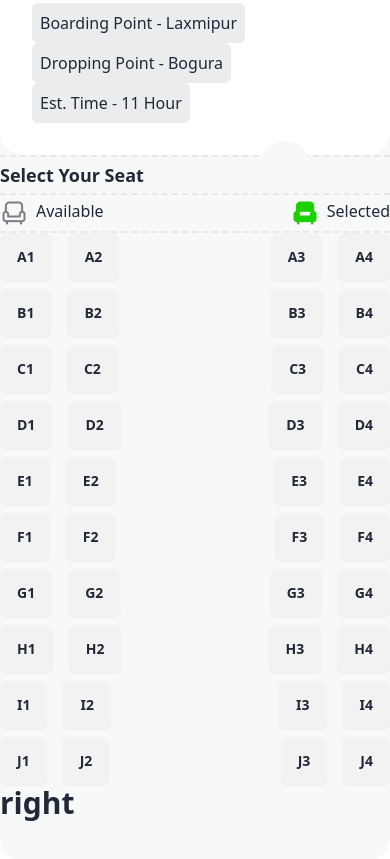
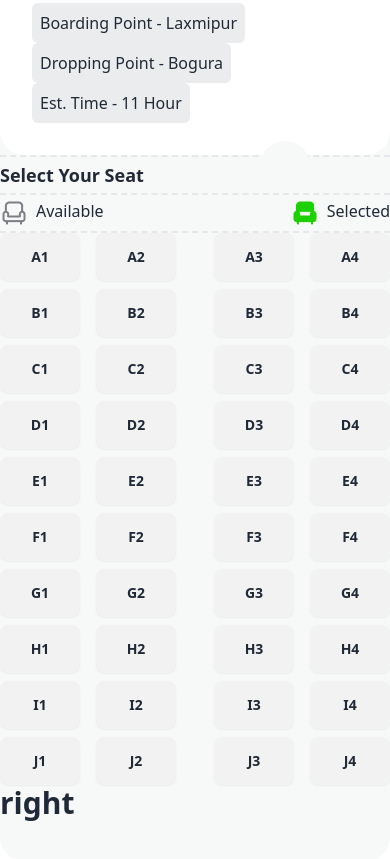
Before and after one commit to asif12018/Bus-service-website, a plain HTML site: page index.html in a window 390 px wide. Shown: the part 2267-3126 px from the top of the page. Drawn offline with nearby package versions, Linux system fonts and the light colour scheme.

Commit message:
minor css edit from seat map

```diff
--- a/index.html
+++ b/index.html
@@ -255,130 +255,130 @@
                                 <!-- A seat -->
                                 <li class="flex justify-between">
                                     <div class="flex gap-4">
-                                        <button class="btn md:w-[110px] ">A1</button>
-                                        <button class="btn  md:w-[110px]">A2</button>
+                                        <button class="btn w-[80px] md:w-[110px] ">A1</button>
+                                        <button class="btn w-[80px]  md:w-[110px]">A2</button>
                                     </div>
 
                                     <div class="flex gap-4">
-                                        <button class="btn  md:w-[110px]">A3</button>
-                                        <button class="btn  md:w-[110px]">A4</button>
+                                        <button class="btn w-[80px]  md:w-[110px]">A3</button>
+                                        <button class="btn w-[80px]  md:w-[110px]">A4</button>
                                     </div>
                                 </li>
 
                                 <!-- B seat -->
                                 <li class="flex justify-between">
                                     <div class="flex gap-4">
-                                        <button class="btn md:w-[110px] ">B1</button>
-                                        <button class="btn  md:w-[110px]">B2</button>
+                                        <button class="btn w-[80px]  md:w-[110px]">B1</button>
+                                        <button class="btn w-[80px]  md:w-[110px]">B2</button>
                                     </div>
 
                                     <div class="flex gap-4">
-                                        <button class="btn  md:w-[110px]">B3</button>
-                                        <button class="btn  md:w-[110px]">B4</button>
+                                        <button class="btn w-[80px]  md:w-[110px]">B3</button>
+                                        <button class="btn w-[80px]  md:w-[110px]">B4</button>
                                     </div>
                                 </li>
 
                                 <!-- C seat -->
                                 <li class="flex justify-between">
                                     <div class="flex gap-4">
-                                        <button class="btn md:w-[110px] ">C1</button>
-                                        <button class="btn  md:w-[110px]">C2</button>
+                                        <button class="btn w-[80px]  md:w-[110px]">C1</button>
+                                        <button class="btn w-[80px]  md:w-[110px]">C2</button>
                                     </div>
 
                                     <div class="flex gap-4">
-                                        <button class="btn  md:w-[110px]">C3</button>
-                                        <button class="btn  md:w-[110px]">C4</button>
+                                        <button class="btn w-[80px]  md:w-[110px]">C3</button>
+                                        <button class="btn w-[80px]  md:w-[110px]">C4</button>
                                     </div>
                                 </li>
 
                                 <!-- D seat -->
                                 <li class="flex justify-between">
                                     <div class="flex gap-4">
-                                        <button class="btn md:w-[110px] ">D1</button>
-                                        <button class="btn  md:w-[110px]">D2</button>
+                                        <button class="btn w-[80px]  md:w-[110px]">D1</button>
+                                        <button class="btn w-[80px]  md:w-[110px]">D2</button>
                                     </div>
 
                                     <div class="flex gap-4">
-                                        <button class="btn  md:w-[110px]">D3</button>
-                                        <button class="btn  md:w-[110px]">D4</button>
+                                        <button class="btn w-[80px]  md:w-[110px]">D3</button>
+                                        <button class="btn w-[80px]  md:w-[110px]">D4</button>
                                     </div>
                                 </li>
 
                                 <!-- E seat -->
                                 <li class="flex justify-between">
                                     <div class="flex gap-4">
-                                        <button class="btn md:w-[110px] ">E1</button>
-                                        <button class="btn  md:w-[110px]">E2</button>
+                                        <button class="btn w-[80px]  md:w-[110px]">E1</button>
+                                        <button class="btn w-[80px]  md:w-[110px]">E2</button>
                                     </div>
 
                                     <div class="flex gap-4">
-                                        <button class="btn  md:w-[110px]">E3</button>
-                                        <button class="btn  md:w-[110px]">E4</button>
+                                        <button class="btn w-[80px]  md:w-[110px]">E3</button>
+                                        <button class="btn w-[80px]  md:w-[110px]">E4</button>
                                     </div>
                                 </li>
 
                                 <!-- F seat -->
                                 <li class="flex justify-between">
                                     <div class="flex gap-4">
-                                        <button class="btn md:w-[110px] ">F1</button>
-                                        <button class="btn  md:w-[110px]">F2</button>
+                                        <button class="btn w-[80px]  md:w-[110px]">F1</button>
+                                        <button class="btn w-[80px]  md:w-[110px]">F2</button>
                                     </div>
 
                                     <div class="flex gap-4">
-                                        <button class="btn  md:w-[110px]">F3</button>
-                                        <button class="btn  md:w-[110px]">F4</button>
+                                        <button class="btn w-[80px]  md:w-[110px]">F3</button>
+                                        <button class="btn w-[80px]  md:w-[110px]">F4</button>
                                     </div>
                                 </li>
 
                                 <!-- G seat -->
                                 <li class="flex justify-between">
                                     <div class="flex gap-4">
-                                        <button class="btn md:w-[110px] ">G1</button>
-                                        <button class="btn  md:w-[110px]">G2</button>
+                                        <button class="btn w-[80px]  md:w-[110px]">G1</button>
+                                        <button class="btn w-[80px]  md:w-[110px]">G2</button>
                                     </div>
 
                                     <div class="flex gap-4">
-                                        <button class="btn  md:w-[110px]">G3</button>
-                                        <button class="btn  md:w-[110px]">G4</button>
+                                        <button class="btn w-[80px]  md:w-[110px]">G3</button>
+                                        <button class="btn w-[80px]  md:w-[110px]">G4</button>
                                     </div>
                                 </li>
 
                                 <!-- H seat -->
                                 <li class="flex justify-between">
                                     <div class="flex gap-4">
-                                        <button class="btn md:w-[110px] ">H1</button>
-                                        <button class="btn  md:w-[110px]">H2</button>
+                                        <button class="btn w-[80px]  md:w-[110px]">H1</button>
+                                        <button class="btn w-[80px]  md:w-[110px]">H2</button>
                                     </div>
 
                                     <div class="flex gap-4">
-                                        <button class="btn  md:w-[110px]">H3</button>
-                                        <button class="btn  md:w-[110px]">H4</button>
+                                        <button class="btn w-[80px]  md:w-[110px]">H3</button>
+                                        <button class="btn w-[80px]  md:w-[110px]">H4</button>
                                     </div>
                                 </li>
 
                                 <!-- I seat -->
                                 <li class="flex justify-between">
                                     <div class="flex gap-4">
-                                        <button class="btn md:w-[110px] ">I1</button>
-                                        <button class="btn  md:w-[110px]">I2</button>
+                                        <button class="btn w-[80px]  md:w-[110px]">I1</button>
+                                        <button class="btn w-[80px]  md:w-[110px]">I2</button>
                                     </div>
 
                                     <div class="flex gap-4">
-                                        <button class="btn  md:w-[110px]">I3</button>
-                                        <button class="btn  md:w-[110px]">I4</button>
+                                        <button class="btn w-[80px]  md:w-[110px]">I3</button>
+                                        <button class="btn w-[80px]  md:w-[110px]">I4</button>
                                     </div>
                                 </li>
 
                                 <!-- J seat -->
                                 <li class="flex justify-between">
                                     <div class="flex gap-4">
-                                        <button class="btn md:w-[110px] ">J1</button>
-                                        <button class="btn  md:w-[110px]">J2</button>
+                                        <button class="btn w-[80px]  md:w-[110px]">J1</button>
+                                        <button class="btn w-[80px]  md:w-[110px]">J2</button>
                                     </div>
 
                                     <div class="flex gap-4">
-                                        <button class="btn  md:w-[110px]">J3</button>
-                                        <button class="btn  md:w-[110px]">J4</button>
+                                        <button class="btn w-[80px]  md:w-[110px]">J3</button>
+                                        <button class="btn w-[80px]  md:w-[110px]">J4</button>
                                     </div>
                                 </li>
 
```
